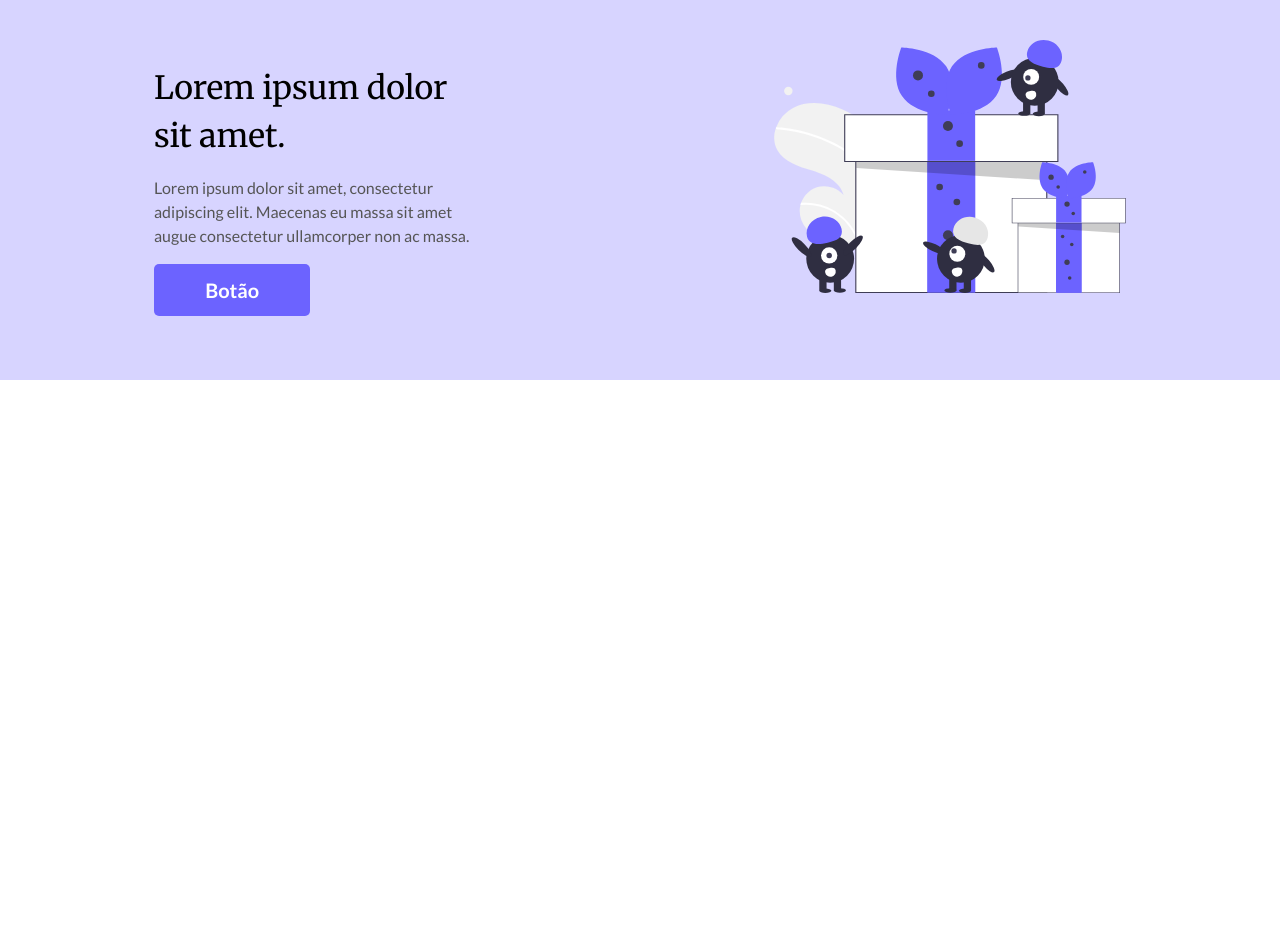
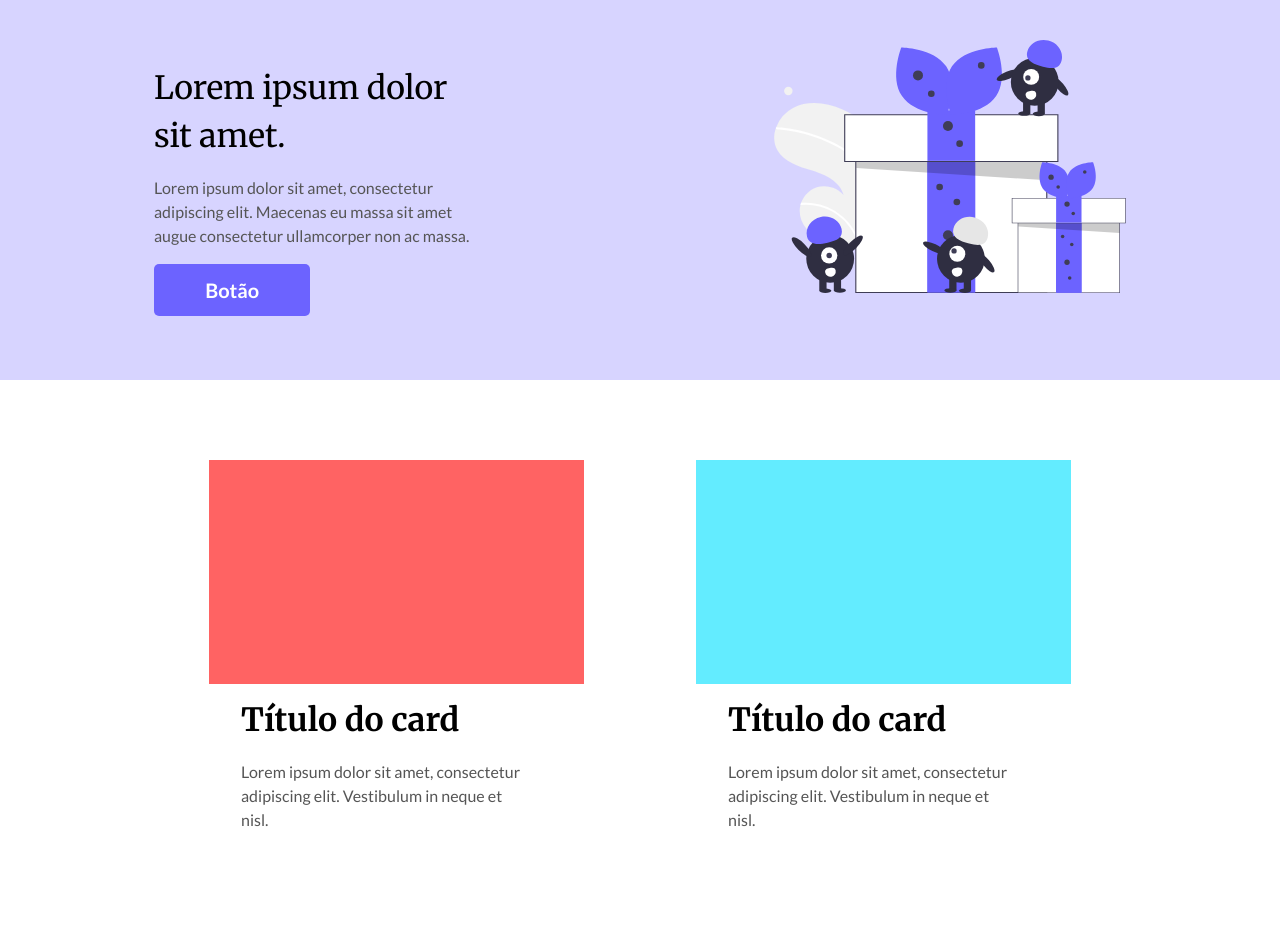
Before and after one commit to Odisseu93/desafio-codelandia-03, a Vue app: page / in a window 1280 px wide. Shown: the top 942 px of the page. Before the commit the page ends 800 px from the top, so only its background shows below. Built offline with nearby package versions, Linux system fonts and the light colour scheme.

Commit message:
feat: add CardList component

```diff
--- a/src/App.vue
+++ b/src/App.vue
@@ -1,7 +1,12 @@
 <script setup lang="ts">
+import CardList from './components/CardList.vue';
 import Hero from './components/Hero.vue';
+import { ToastifyContainer } from 'vue3-toastify'
+
 </script>
 
 <template>
+  <ToastifyContainer/>
   <Hero/>
+  <CardList/>
 </template>
--- /dev/null
+++ b/src/components/CardList.vue
@@ -0,0 +1,78 @@
+<script setup lang="ts">
+import { toast } from 'vue3-toastify'
+import 'vue3-toastify/dist/index.css'
+
+const uuid = () => crypto.randomUUID()
+
+const cards = [
+	{
+		id: uuid(),
+		color: '#FF6363',
+		title: 'Título do card',
+		text: 'Lorem ipsum dolor sit amet, consectetur adipiscing elit. Vestibulum in neque et nisl.',
+	},
+	{
+		id: uuid(),
+		color: '#63ECFF',
+		title: 'Título do card',
+		text: 'Lorem ipsum dolor sit amet, consectetur adipiscing elit. Vestibulum in neque et nisl.',
+	},
+	{
+		id: uuid(),
+		color: '#F363FF',
+		title: 'Título do card',
+		text: 'Lorem ipsum dolor sit amet, consectetur adipiscing elit. Vestibulum in neque et nisl.',
+	},
+	{
+		id: uuid(),
+		color: '#63FF73',
+		title: 'Título do card',
+		text: 'Lorem ipsum dolor sit amet, consectetur adipiscing elit. Vestibulum in neque et nisl.',
+	},
+	{
+		id: uuid(),
+		color: '#FFDD63',
+		title: 'Título do card',
+		text: 'Lorem ipsum dolor sit amet, consectetur adipiscing elit. Vestibulum in neque et nisl.',
+	},
+	{
+		id: uuid(),
+		color: '#6663FF',
+		title: 'Título do card',
+		text: 'Lorem ipsum dolor sit amet, consectetur adipiscing elit. Vestibulum in neque et nisl.',
+	},
+]
+
+const notify = (msg: string) => {
+	toast(`${msg}!`, {
+		autoClose: 1000,
+	}) // ToastOptions
+	return { notify }
+}
+</script>
+
+<template>
+	<div class="flex flex-col justify-center pt-[5rem] items-center">
+		<ul
+			class="flex flex-col items-center justify-center gap-10 card-list max-w-[1900px] md:gap-16 md:flex-row md:flex-wrap lg:gap-28 min-[1836px]:px-[10rem]"
+		>
+			<li
+				v-for="(card, index) in cards"
+				class="w-[375px] md:hover:opacity-80 md:cursor-pointer"
+				:key="card.id"
+				@click="notify(`Voce clicou no card ${index + 1}!`)"
+			>
+				<div
+					class="w-full py-28 square"
+					:style="`background-color: ${card.color};`"
+				></div>
+				<h3 class="font-Merriweather font-[700] text-[2rem] pt-3 block ps-8">
+					{{ card.title }}
+				</h3>
+				<p class="block w-5/6 pt-4 font-Lato text-dark-20 ps-8">
+					{{ card.text }}
+				</p>
+			</li>
+		</ul>
+	</div>
+</template>
```
